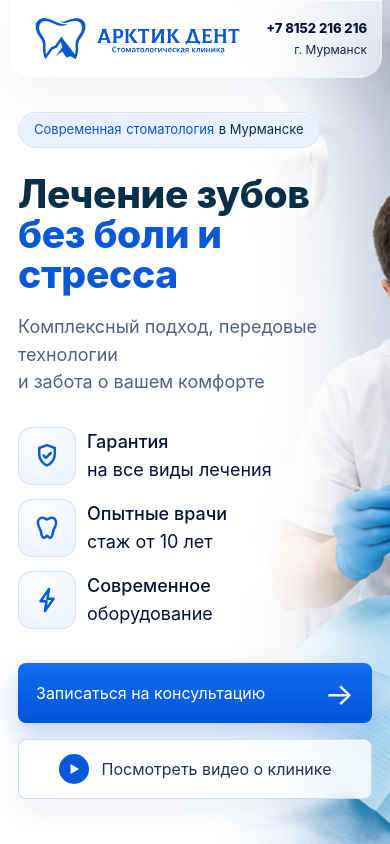
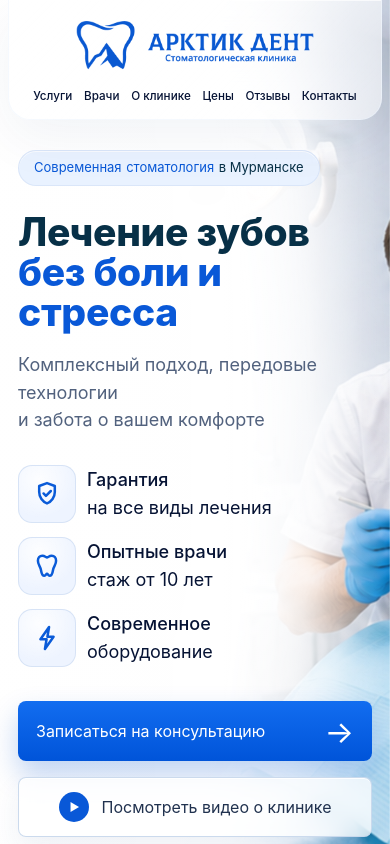
Before and after one commit to SergeyValikov/arcticdent-site, a React (Vite) app: page / in a window 390 px wide. Shown: the top 844 px of the page. Built offline with nearby package versions, Linux system fonts and the light colour scheme.

Commit message:
Stabilize hero layout and consultation card_7

```diff
--- a/src/App.css
+++ b/src/App.css
@@ -10,3 +10,15 @@
     linear-gradient(90deg, rgba(255, 255, 255, 0.98) 0%, rgba(255, 255, 255, 0.9) 42%, rgba(237, 246, 255, 0.76) 100%),
     #f3f8ff;
 }
+
+@media (max-width: 860px) {
+  .site-shell {
+    --header-height: 116px;
+  }
+}
+
+@media (max-width: 560px) {
+  .site-shell {
+    --header-height: 120px;
+  }
+}
--- a/src/components/Header.css
+++ b/src/components/Header.css
@@ -240,64 +240,110 @@
   }
 }
 
-@media (max-width: 900px) {
+@media (max-width: 1100px) and (min-width: 861px) {
   .header {
-    grid-template-columns: 1fr auto;
-    height: auto;
-    min-height: 86px;
-    gap: 14px;
-    padding: 14px 18px;
+    grid-template-columns: minmax(210px, 258px) minmax(330px, 1fr) 130px;
+    column-gap: 12px;
+    width: calc(100% - 18px);
+    padding-inline: 16px;
   }
 
   .header__logo img,
   .logo img {
-    width: clamp(250px, 52vw, 330px);
+    width: clamp(210px, 22.5vw, 250px);
   }
 
-  .header__nav,
-  .header__socials {
-    display: none;
+  .header__nav {
+    gap: clamp(10px, 1.55vw, 16px);
+    font-size: clamp(12.2px, 1.28vw, 13.5px);
   }
 
-  .header__contacts {
-    display: grid;
-    justify-items: end;
-    gap: 7px;
-    color: #11234c;
-    white-space: nowrap;
+  .header__socials {
+    gap: 8px;
   }
 
-  .header__phone {
-    color: #041337;
-    font-size: 16px;
-    font-weight: 800;
-    line-height: 1.1;
+  .header__social-link {
+    width: 38px;
+    height: 38px;
+  }
+}
+
+@media (max-width: 860px) {
+  .header {
+    grid-template-columns: minmax(0, 1fr) auto;
+    grid-template-areas:
+      "logo socials"
+      "nav nav";
+    height: auto;
+    min-height: 116px;
+    gap: 9px 14px;
+    padding: 12px 18px 13px;
   }
 
-  .header__city {
-    font-size: 14px;
-    line-height: 1.1;
+  .header__logo {
+    grid-area: logo;
+  }
+
+  .header__logo img,
+  .logo img {
+    width: clamp(238px, 46vw, 306px);
+  }
+
+  .header__nav {
+    grid-area: nav;
+    display: flex;
+    flex-wrap: wrap;
+    justify-content: center;
+    gap: 7px clamp(16px, 3.4vw, 26px);
+    width: 100%;
+    font-size: clamp(12px, 1.9vw, 14px);
+    line-height: 1.12;
+    white-space: normal;
+  }
+
+  .header__actions {
+    grid-area: socials;
+  }
+
+  .header__socials {
+    display: flex;
+    gap: 9px;
+  }
+
+  .header__social-link {
+    width: 40px;
+    height: 40px;
   }
 }
 
 @media (max-width: 560px) {
   .header {
+    grid-template-columns: 1fr;
+    grid-template-areas:
+      "logo"
+      "nav";
     width: calc(100% - 16px);
-    min-height: 78px;
-    padding: 12px 14px;
+    min-height: 120px;
+    row-gap: 9px;
+    padding: 12px 14px 13px;
     border-radius: 0 0 22px 22px;
+  }
+
+  .header__logo {
+    justify-self: center;
   }
 
   .header__logo img,
   .logo img {
-    width: clamp(218px, 62vw, 270px);
+    width: clamp(218px, 68vw, 268px);
   }
 
-  .header__phone {
-    font-size: 13px;
+  .header__actions {
+    display: none;
   }
 
-  .header__city {
-    font-size: 12px;
+  .header__nav {
+    gap: 7px clamp(10px, 3vw, 14px);
+    font-size: clamp(11px, 3vw, 12.5px);
   }
 }
--- a/src/components/Header.jsx
+++ b/src/components/Header.jsx
@@ -18,13 +18,6 @@ export default function Header() {
       </nav>
 
       <div className="header__actions">
-        <div className="header__contacts">
-          <a className="header__phone" href="tel:+78152216216">
-            +7 8152 216 216
-          </a>
-          <span className="header__city">г. Мурманск</span>
-        </div>
-
         <div className="header__socials" aria-label="Социальные сети">
           <a className="header__social-link header__social-link--vk" href="#vk" aria-label="ВКонтакте">
             <svg viewBox="0 0 64 40" aria-hidden="true" focusable="false">
```
